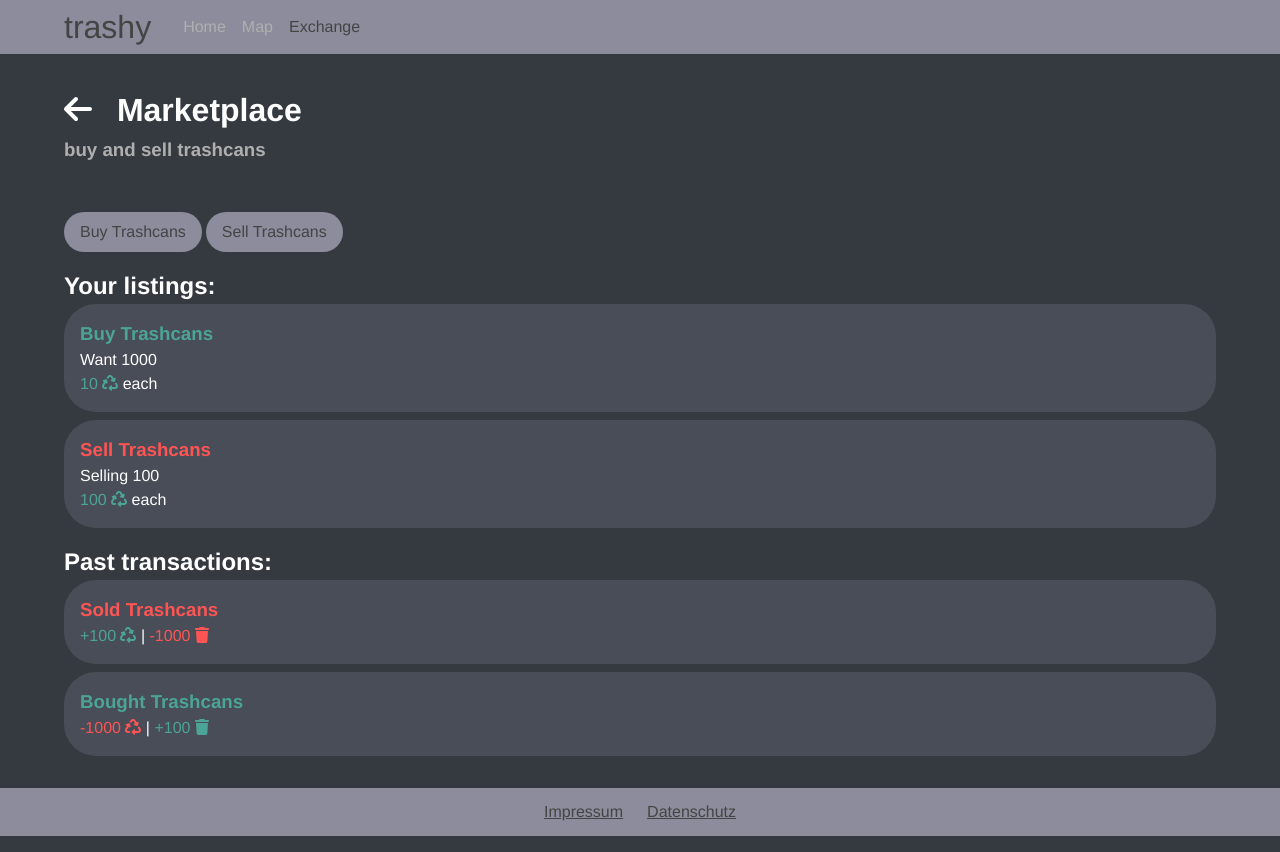
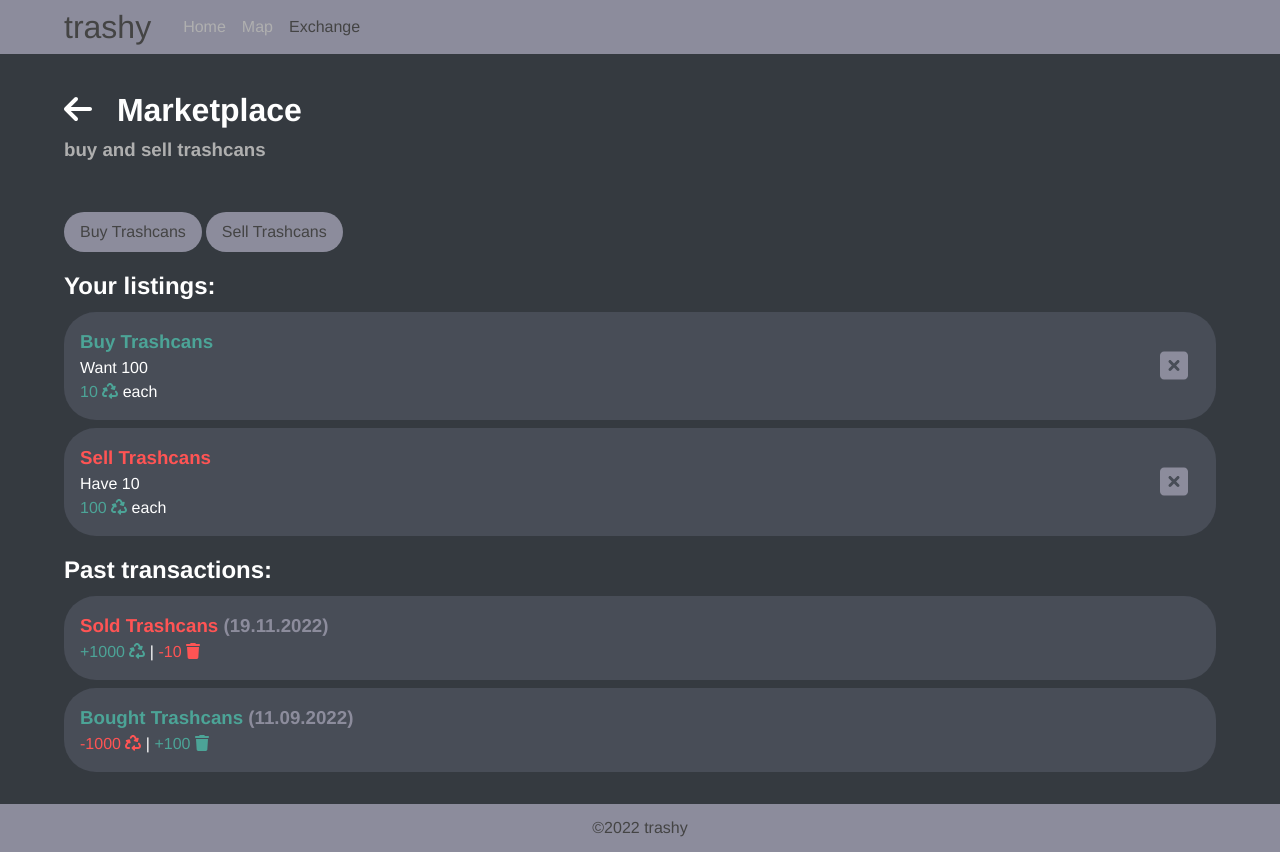
Before and after one commit to davidk09/trashy, a Vue app in the folder webclient/: page /exchange in a window 1280 px wide. Built offline with nearby package versions, Linux system fonts and the light colour scheme.

Commit message:
moved transactions and listings into components

```diff
--- a/webclient/src/App.vue
+++ b/webclient/src/App.vue
@@ -7,8 +7,7 @@
   </div>
 
   <footer class="footer-bottom">
-    <p class="footer-item">Impressum</p>
-    <p class="footer-item">Datenschutz</p>
+    <p class="footer-item" style="text-decoration: none">&copy;2022 trashy</p>
   </footer>
 </template>
 
--- a/webclient/src/assets/style.scss
+++ b/webclient/src/assets/style.scss
@@ -23,3 +23,30 @@ h1, h2, h3, h4, h5, h6, p {
 .not-profit {
     color: #ff5454;
 }
+
+.card.sell > h3 {
+    color: #ff5454;
+}
+
+.card.buy > h3 {
+    color: #4ca497;
+}
+
+.card {
+    position: relative;
+}
+
+.cancel-button {
+    position: absolute;
+    top: 50%;
+    right: 0;
+    transform: translate(-100%, -50%);
+    color: var(--primary-color);
+    font-size: 2rem;
+    line-height: 1;
+}
+
+.cancel-button:hover {
+    color: #ff5454;
+    cursor: pointer;
+}
--- /dev/null
+++ b/webclient/src/components/ListingComponent.vue
@@ -0,0 +1,24 @@
+<template>
+  <div class="card" :class="buy ? 'buy' : 'sell'" style="margin-top: 0.5rem">
+    <h3>{{ buy ? "Buy" : "Sell" }} Trashcans</h3>
+    <p>{{ buy ? "Want" : "Have" }} {{ qty }}</p>
+    <p>
+      <span style="color: #4ca497"
+        >{{ price }} <font-awesome-icon icon="recycle"
+      /></span>
+      each
+    </p>
+    <div class="cancel-button" @click="$emit('cancel')">
+      <font-awesome-icon icon="square-xmark" />
+    </div>
+  </div>
+</template>
+
+<script setup lang="ts">
+defineProps<{
+  buy: boolean;
+  qty: number;
+  price: number;
+}>();
+defineEmits(["cancel"]);
+</script>
--- /dev/null
+++ b/webclient/src/components/TransactionComponent.vue
@@ -0,0 +1,27 @@
+<template>
+  <div class="card" :class="buy ? 'buy' : 'sell'" style="margin-top: 0.5rem">
+    <h3>
+      {{ buy ? "Bought" : "Sold" }} Trashcans
+      <span class="text-primary">({{ date }})</span>
+    </h3>
+    <p>
+      <span :class="buy ? 'not-profit' : 'money'"
+        >{{ buy ? "-" : "+" }}{{ price * qty }}
+        <font-awesome-icon icon="recycle"
+      /></span>
+      |
+      <span :class="buy ? 'money' : 'not-profit'"
+        >{{ buy ? "+" : "-" }}{{ qty }} <font-awesome-icon icon="trash"
+      /></span>
+    </p>
+  </div>
+</template>
+
+<script setup lang="ts">
+defineProps<{
+  buy: boolean;
+  qty: number;
+  price: number;
+  date: string;
+}>();
+</script>
--- a/webclient/src/views/MarketplaceView.vue
+++ b/webclient/src/views/MarketplaceView.vue
@@ -11,48 +11,23 @@
     </div>
     <h2 style="margin-top: 1rem">Your listings:</h2>
     <div>
-      <div class="card buy">
-        <h3>Buy Trashcans</h3>
-        <p>Want 1000</p>
-        <p>
-          <span style="color: #4ca497"
-            >10 <font-awesome-icon icon="recycle"
-          /></span>
-          each
-        </p>
-      </div>
-      <div class="card sell" style="margin-top: 0.5rem">
-        <h3>Sell Trashcans</h3>
-        <p>Selling 100</p>
-        <p>
-          <span style="color: #4ca497"
-            >100 <font-awesome-icon icon="recycle"
-          /></span>
-          each
-        </p>
-      </div>
+      <listing-component price="10" :buy="true" qty="100" />
+      <listing-component price="100" :buy="false" qty="10" />
     </div>
     <h2 style="margin-top: 1rem">Past transactions:</h2>
     <div>
-      <div class="card sell">
-        <h3>Sold Trashcans</h3>
-        <p>
-          <span class="money">+100 <font-awesome-icon icon="recycle" /></span> |
-          <span class="not-profit"
-            >-1000 <font-awesome-icon icon="trash"
-          /></span>
-        </p>
-      </div>
-      <div class="card buy" style="margin-top: 0.5rem">
-        <h3>Bought Trashcans</h3>
-        <p>
-          <span class="not-profit"
-            >-1000 <font-awesome-icon icon="recycle"
-          /></span>
-          |
-          <span class="money">+100 <font-awesome-icon icon="trash" /></span>
-        </p>
-      </div>
+      <transaction-component
+        price="100"
+        :buy="false"
+        qty="10"
+        date="19.11.2022"
+      />
+      <transaction-component
+        price="10"
+        :buy="true"
+        qty="100"
+        date="11.09.2022"
+      />
     </div>
   </div>
 </template>
@@ -60,14 +35,6 @@
 <script setup lang="ts">
 import PageTitle from "@/components/PageTitle";
 import { FontAwesomeIcon } from "@fortawesome/vue-fontawesome";
+import ListingComponent from "@/components/ListingComponent.vue";
+import TransactionComponent from "@/components/TransactionComponent.vue";
 </script>
-
-<style scoped>
-.card.sell > h3 {
-  color: #ff5454;
-}
-
-.card.buy > h3 {
-  color: #4ca497;
-}
-</style>
```
